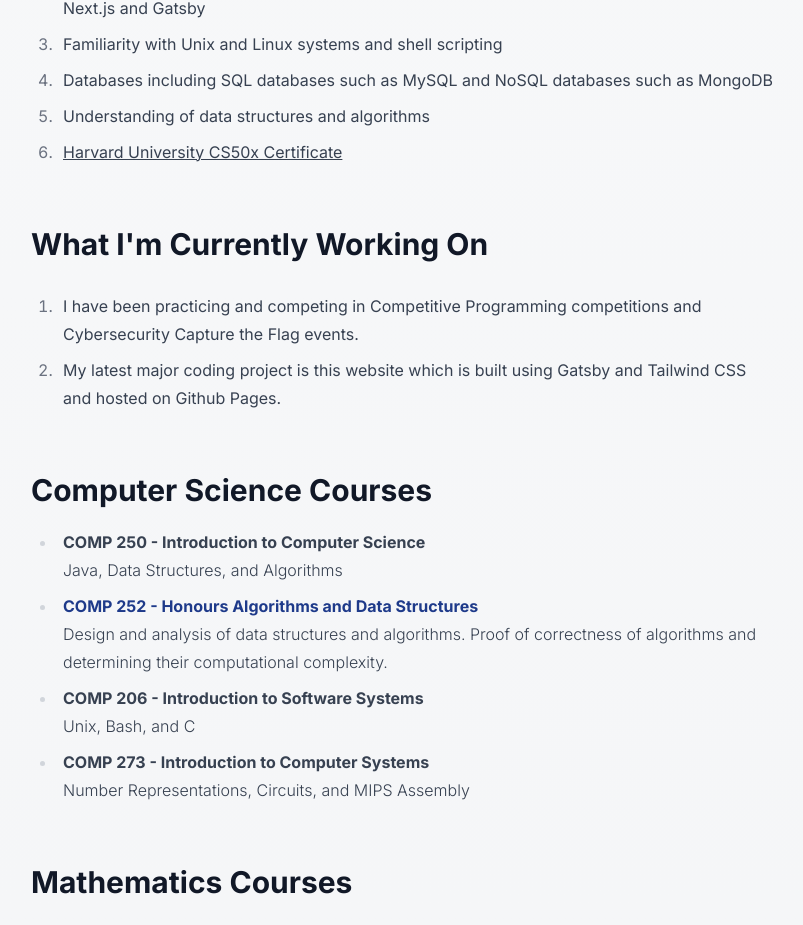
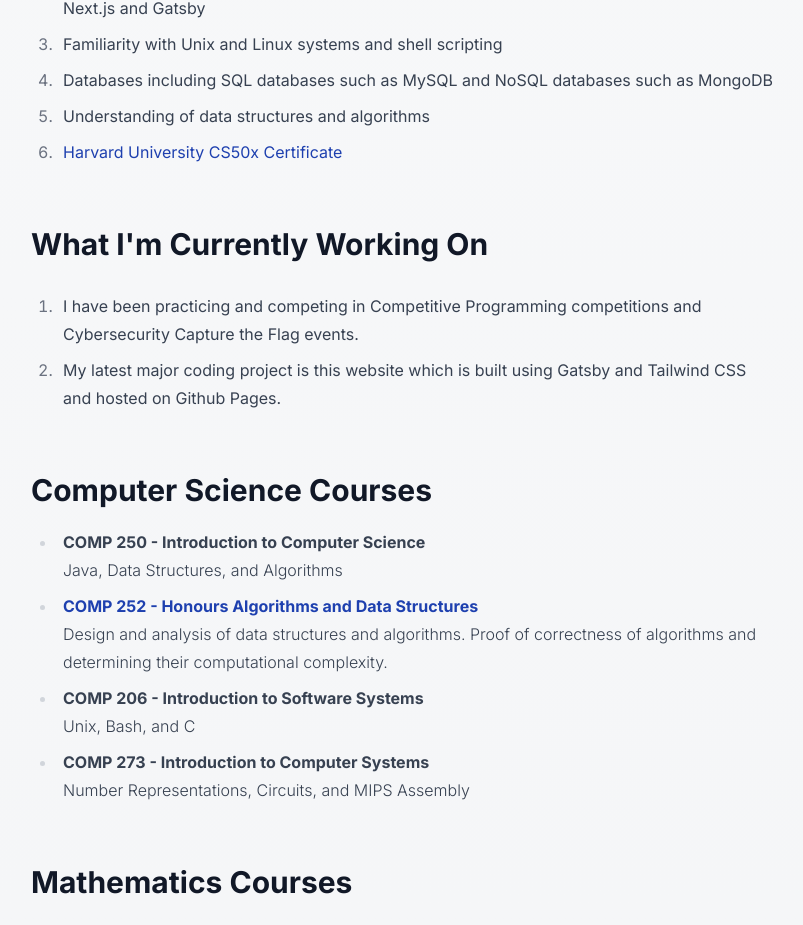
Before and after one commit to flyme2bluemoon/flyme2bluemoon.github.io, a Next.js app: page /about in a window 1280 px wide. Shown: the part 1576-2501 px from the top of the page, without its empty margins (237-1040 px from the left). Built offline with nearby package versions, Linux system fonts and the light colour scheme.

Commit message:
updated colors

```diff
--- a/app/about/page.tsx
+++ b/app/about/page.tsx
@@ -97,7 +97,7 @@ const About = () => {
             <li>
               <Link
                 href="https://certificates.cs50.io/1076cf75-9267-4bb9-8fc8-d2cbff4b1885.pdf"
-                className="font-normal text-inherit decoration-1 hover:text-blue-700 hover:decoration-2 dark:hover:text-white"
+                className="font-normal text-blue-800 no-underline hover:underline dark:text-blue-300"
                 target="_blank"
                 rel="noopener noreferrer"
               >
@@ -141,7 +141,7 @@ const About = () => {
                 <span className="font-bold">
                   <Link
                     href="http://luc.devroye.org/252.html"
-                    className="font-bold text-blue-900 no-underline hover:underline dark:text-blue-200"
+                    className="font-bold text-blue-800 no-underline hover:underline dark:text-blue-300"
                   >
                     COMP 252 - Honours Algorithms and Data Structures
                   </Link>
```
